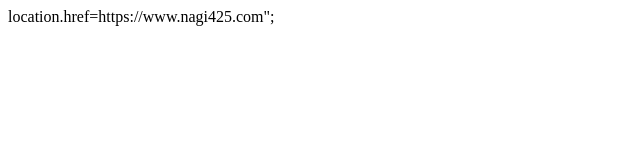
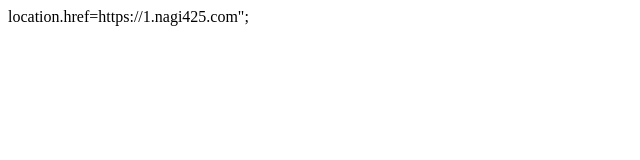
Before and after one commit to hananagi/hananagi.github.io, a plain HTML site: page index.html in a window 1280 px wide. Shown: the full height of the page, 0-640 px from the left. Drawn offline with Linux system fonts and the light colour scheme.

Commit message:
Update index.html

```diff
--- a/index.html
+++ b/index.html
@@ -1 +1 @@
-<scriot type="text/javascript">location.href=https://www.nagi425.com";<script>
+<scriot type="text/javascript">location.href=https://1.nagi425.com";<script>
```
